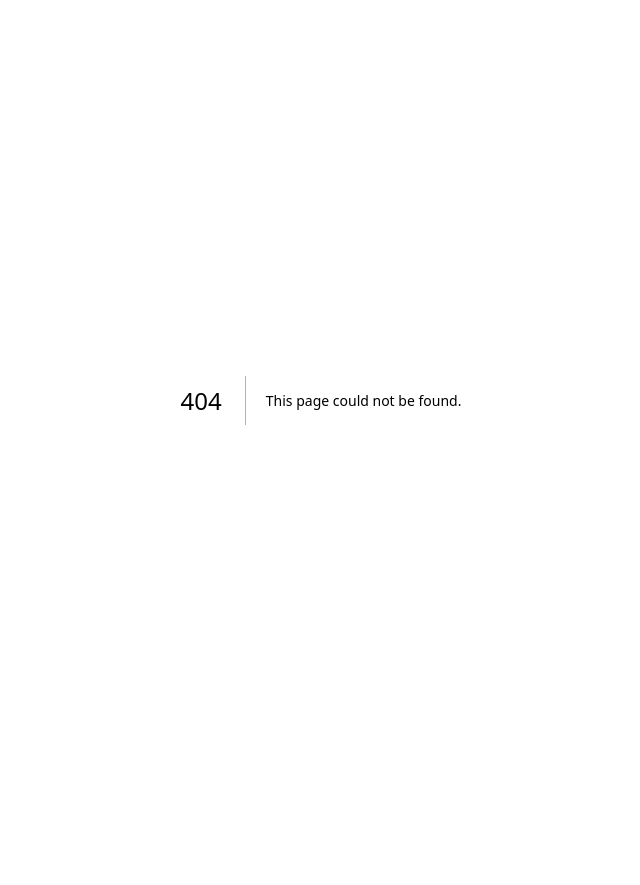
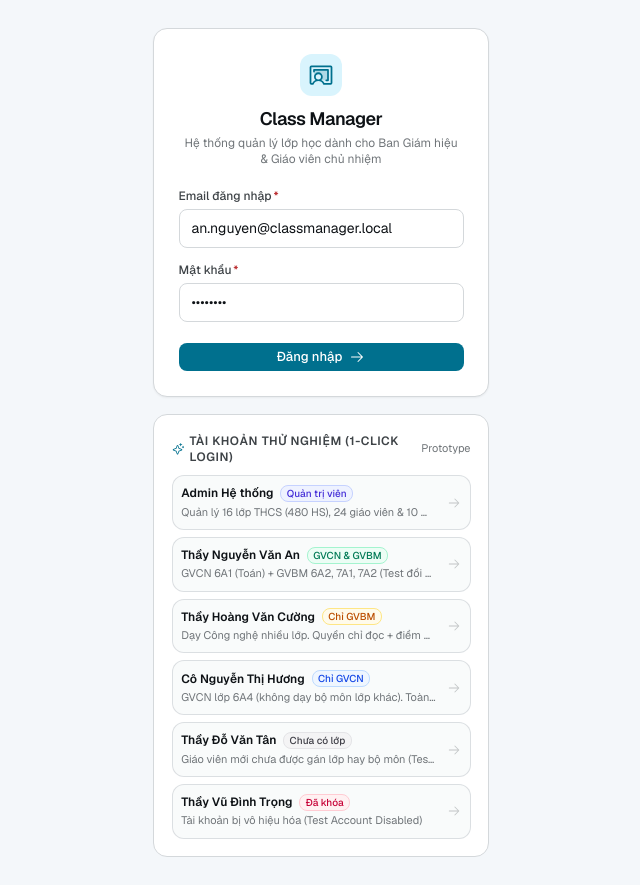
Before and after one commit to tranhohoangvu/class-manager, a Next.js app: page /login in a window 1280 px wide. Before the commit this address had no page. Shown: the whole page, without its empty margins (319-959 px from the left). Before the commit the page ends 800 px from the top, so only its background shows below. Built offline with nearby package versions, Linux system fonts and the light colour scheme.

Commit message:
feat(login): implement authentication page with one-click test persona profiles

```diff
--- /dev/null
+++ b/src/app/(auth)/layout.tsx
@@ -0,0 +1,13 @@
+export default function AuthLayout({
+  children,
+}: {
+  children: React.ReactNode;
+}) {
+  return (
+    <div className="min-h-screen w-full flex items-center justify-center bg-surface-subtle p-4">
+      <div className="w-full max-w-sm">
+        {children}
+      </div>
+    </div>
+  );
+}
--- /dev/null
+++ b/src/app/(auth)/login/page.tsx
@@ -0,0 +1,230 @@
+'use client';
+
+import { useState, useEffect } from 'react';
+import { useRouter } from 'next/navigation';
+import { useAuth } from '@/contexts/auth-context';
+import { Button } from '@/components/ui/button';
+import { Input } from '@/components/ui/input';
+import {
+  ChalkboardTeacher,
+  ArrowRight,
+  ShieldCheck,
+  User,
+  WarningCircle,
+  Sparkle,
+} from '@phosphor-icons/react';
+import { toast } from 'sonner';
+
+const DEMO_ACCOUNTS = [
+  {
+    role: 'ADMIN',
+    badge: 'Quản trị viên',
+    badgeColor: 'bg-indigo-50 text-indigo-700 border-indigo-200',
+    name: 'Admin Hệ thống',
+    email: 'admin@classmanager.local',
+    password: 'admin',
+    desc: 'Quản lý 16 lớp THCS (480 HS), 24 giáo viên & 10 môn học',
+  },
+  {
+    role: 'TEACHER',
+    badge: 'GVCN & GVBM',
+    badgeColor: 'bg-emerald-50 text-emerald-700 border-emerald-200',
+    name: 'Thầy Nguyễn Văn An',
+    email: 'an.nguyen@classmanager.local',
+    password: 'teacher1',
+    desc: 'GVCN 6A1 (Toán) + GVBM 6A2, 7A1, 7A2 (Test đổi quyền khi chuyển lớp)',
+  },
+  {
+    role: 'TEACHER',
+    badge: 'Chỉ GVBM',
+    badgeColor: 'bg-amber-50 text-amber-700 border-amber-200',
+    name: 'Thầy Hoàng Văn Cường',
+    email: 'cuong.hoang@classmanager.local',
+    password: 'teacher23',
+    desc: 'Dạy Công nghệ nhiều lớp. Quyền chỉ đọc + điểm danh môn',
+  },
+  {
+    role: 'TEACHER',
+    badge: 'Chỉ GVCN',
+    badgeColor: 'bg-blue-50 text-blue-700 border-blue-200',
+    name: 'Cô Nguyễn Thị Hương',
+    email: 'huong.nguyen@classmanager.local',
+    password: 'teacher16',
+    desc: 'GVCN lớp 6A4 (không dạy bộ môn lớp khác). Toàn quyền quản lý 6A4',
+  },
+  {
+    role: 'TEACHER',
+    badge: 'Chưa có lớp',
+    badgeColor: 'bg-zinc-100 text-zinc-700 border-zinc-200',
+    name: 'Thầy Đỗ Văn Tân',
+    email: 'unassigned@classmanager.local',
+    password: 'unassigned',
+    desc: 'Giáo viên mới chưa được gán lớp hay bộ môn (Test Empty State)',
+  },
+  {
+    role: 'TEACHER',
+    badge: 'Đã khóa',
+    badgeColor: 'bg-rose-50 text-rose-700 border-rose-200',
+    name: 'Thầy Vũ Đình Trọng',
+    email: 'disabled@classmanager.local',
+    password: 'disabled',
+    desc: 'Tài khoản bị vô hiệu hóa (Test Account Disabled)',
+  },
+];
+
+export default function LoginPage() {
+  const router = useRouter();
+  const { user, login } = useAuth();
+  const [email, setEmail] = useState('an.nguyen@classmanager.local');
+  const [password, setPassword] = useState('teacher1');
+  const [loading, setLoading] = useState(false);
+  const [errorMsg, setErrorMsg] = useState('');
+
+  // If already logged in, redirect accordingly
+  useEffect(() => {
+    if (user) {
+      if (user.role === 'ADMIN') {
+        router.replace('/admin/dashboard');
+      } else {
+        router.replace('/dashboard');
+      }
+    }
+  }, [user, router]);
+
+  const handleSubmit = (e: React.FormEvent) => {
+    e.preventDefault();
+    setLoading(true);
+    setErrorMsg('');
+
+    const res = login(email, password);
+    if (!res.success) {
+      setErrorMsg(res.error || 'Đăng nhập không thành công');
+      toast.error(res.error || 'Đăng nhập thất bại');
+      setLoading(false);
+    } else {
+      toast.success('Đăng nhập thành công!');
+    }
+  };
+
+  const handleQuickSelect = (acc: typeof DEMO_ACCOUNTS[0]) => {
+    setEmail(acc.email);
+    setPassword(acc.password);
+    setErrorMsg('');
+
+    setLoading(true);
+    setTimeout(() => {
+      const res = login(acc.email, acc.password);
+      if (!res.success) {
+        setErrorMsg(res.error || 'Đăng nhập không thành công');
+        toast.error(res.error || 'Đăng nhập thất bại');
+        setLoading(false);
+      } else {
+        toast.success(`Đăng nhập với vai trò: ${acc.name}`);
+      }
+    }, 150);
+  };
+
+  return (
+    <div className="w-full max-w-md mx-auto space-y-5 py-4">
+      {/* Login Card */}
+      <div className="bg-surface rounded-2xl border border-border p-7 shadow-xs">
+        <div className="flex flex-col items-center text-center mb-6">
+          <div className="w-12 h-12 rounded-xl bg-accent-subtle flex items-center justify-center text-accent mb-3">
+            <ChalkboardTeacher size={28} weight="duotone" />
+          </div>
+          <h1 className="text-xl font-semibold tracking-tight text-text-primary">
+            Class Manager
+          </h1>
+          <p className="text-xs text-text-muted mt-1 max-w-xs">
+            Hệ thống quản lý lớp học dành cho Ban Giám hiệu & Giáo viên chủ nhiệm
+          </p>
+        </div>
+
+        <form onSubmit={handleSubmit} className="space-y-4">
+          <div>
+            <Input
+              id="email"
+              type="email"
+              label="Email đăng nhập"
+              value={email}
+              onChange={(e) => setEmail(e.target.value)}
+              required
+              autoComplete="email"
+              placeholder="ten@school.edu.vn"
+            />
+          </div>
+
+          <div>
+            <Input
+              id="password"
+              type="password"
+              label="Mật khẩu"
+              value={password}
+              onChange={(e) => setPassword(e.target.value)}
+              required
+              autoComplete="current-password"
+              placeholder="••••••••"
+            />
+          </div>
+
+          {errorMsg && (
+            <div className="p-3 text-xs rounded-lg bg-danger/10 text-danger border border-danger/20 flex items-start gap-2">
+              <WarningCircle size={16} className="flex-shrink-0 mt-0.5" />
+              <span>{errorMsg}</span>
+            </div>
+          )}
+
+          <Button
+            type="submit"
+            variant="primary"
+            className="w-full justify-center mt-2 py-2.5"
+            isLoading={loading}
+          >
+            <span>Đăng nhập</span>
+            {!loading && <ArrowRight size={16} />}
+          </Button>
+        </form>
+      </div>
+
+      {/* Demo Accounts Quick-Select for Prototype */}
+      <div className="bg-surface rounded-2xl border border-border p-5 space-y-3">
+        <div className="flex items-center justify-between">
+          <div className="flex items-center gap-1.5 text-xs font-semibold text-text-secondary uppercase tracking-wider">
+            <Sparkle size={14} className="text-accent" />
+            <span>Tài khoản thử nghiệm (1-Click Login)</span>
+          </div>
+          <span className="text-[11px] text-text-muted">Prototype</span>
+        </div>
+
+        <div className="space-y-2">
+          {DEMO_ACCOUNTS.map((acc) => (
+            <button
+              key={acc.email}
+              type="button"
+              onClick={() => handleQuickSelect(acc)}
+              className="w-full p-2.5 rounded-xl border border-border/80 hover:border-accent/40 bg-surface-muted/40 hover:bg-surface-muted transition-all text-left group flex items-center justify-between gap-3"
+            >
+              <div className="min-w-0 flex-1">
+                <div className="flex items-center gap-2">
+                  <span className="text-xs font-semibold text-text-primary group-hover:text-accent transition-colors">
+                    {acc.name}
+                  </span>
+                  <span
+                    className={`text-[10px] px-1.5 py-0.2 rounded-md font-medium border ${acc.badgeColor}`}
+                  >
+                    {acc.badge}
+                  </span>
+                </div>
+                <p className="text-[11px] text-text-muted mt-0.5 truncate">{acc.desc}</p>
+              </div>
+              <ArrowRight
+                size={14}
+                className="text-text-muted/40 group-hover:text-accent group-hover:translate-x-0.5 transition-all flex-shrink-0"
+              />
+            </button>
+          ))}
+        </div>
+      </div>
+    </div>
+  );
+}
```
